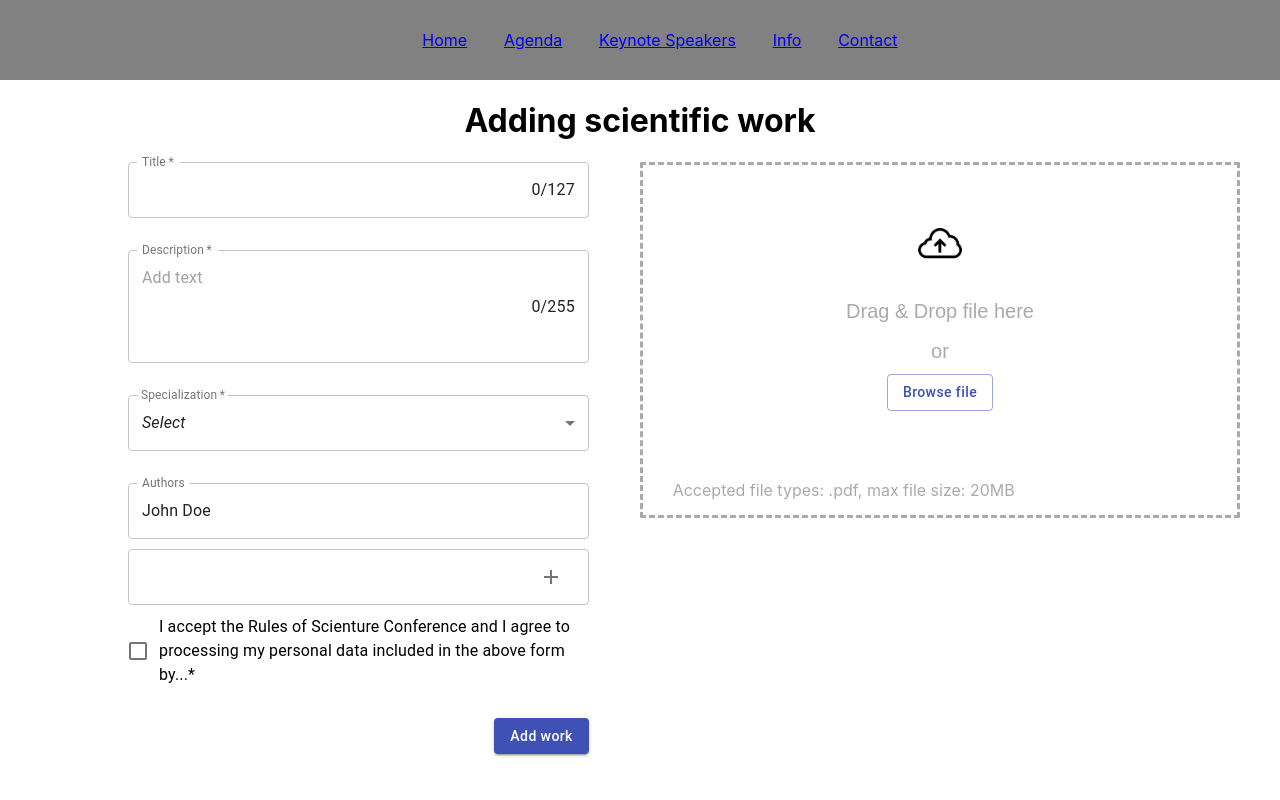
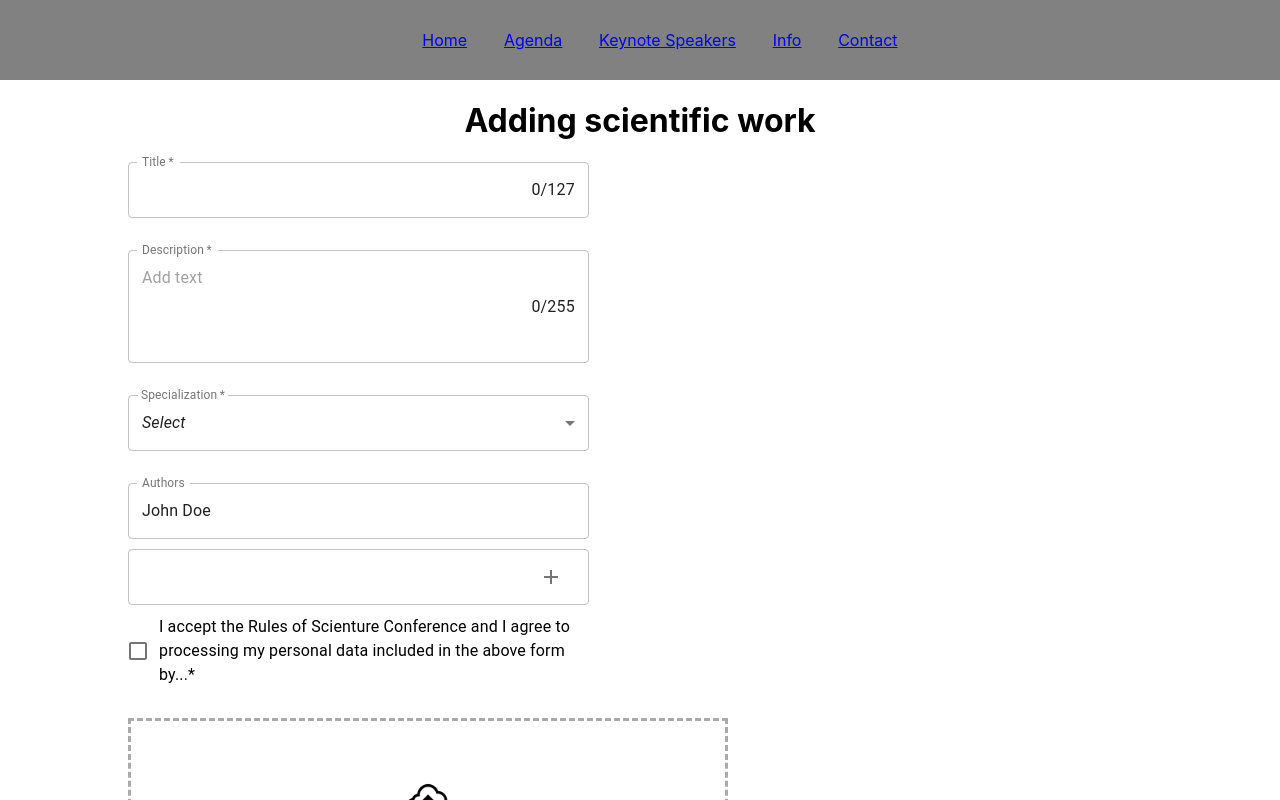
Before and after one commit to WyimaginowaneKoniki/Kongres, a React (Create React App) app in the folder web-client/: page /adding-work in a window 1280 px wide. Shown: the top 800 px of the page. Built offline with nearby package versions, Linux system fonts and the light colour scheme.

Commit message:
Change Callbacks -> Refs

```diff
--- a/web-client/src/components/DropZone.jsx
+++ b/web-client/src/components/DropZone.jsx
@@ -188,7 +188,7 @@ function DropZone(props) {
                 <div className={style.top}>
                     <div className={style.dropMessage}>
 
-                        <input ref={fileInputRef} className={style.dialog}
+                        <input name="fileInput" ref={fileInputRef} className={style.dialog}
                         type="file" onChange={FileSelected}/>
 
                         <div className={style.uploadIcon}></div>
--- a/web-client/src/pages/adding-work.js
+++ b/web-client/src/pages/adding-work.js
@@ -73,6 +73,8 @@ function AddingWork() {
 
   const style = styles();
 
+  const formRef = React.useRef(null);
+
   function Alert(props) {
     return <MuiAlert elevation={6} {...props} />;
   }
@@ -141,7 +143,7 @@ function AddingWork() {
       acceptance: yup.boolean().oneOf([true], "Required field").required("Required field"),
   });
 
-  const { register, handleSubmit, errors, getValues, setValue } = useForm({
+  const { register, errors, handleSubmit, getValues, setValue } = useForm({
     mode: "onBlur",
     resolver: yupResolver(schema),
   });
@@ -257,22 +259,29 @@ function AddingWork() {
     );
   });
 
+  const onSubmit = () => {
+    // if everything is OK, form can be send
+    if (file !== null && specialization !== "") {
+      const formData = new FormData(formRef.current);
+      // only for test
+      console.log(formData);
+      alert(JSON.stringify(data));
+
+    //   for (var pair of formData.entries()) {
+    //     console.log(pair[0]+ ', ' + pair[1]);
+    // }
+    }
+  };
+
   return (
     <div className={style.main}>
       <h1>Adding scientific work</h1>
       <div className={style.left}>
         <div className={style.container}>
           <form
+            ref={formRef}
             noValidate
-            onSubmit={handleSubmit((data) => {
-              data.specialization = specialization;
-
-              // if everything is OK, form can be send
-              if (file !== null && specialization !== "") {
-                console.log(file);
-                alert(JSON.stringify(data));
-              }
-            })}
+            onSubmit={handleSubmit(onSubmit)}
           >
             {/* Title */}
             <TextField
@@ -416,7 +425,7 @@ function AddingWork() {
             <FormHelperText error className={style.formHelperText}>
               {errors.acceptance ? errors.acceptance.message : " "}
             </FormHelperText>
-
+            <DropZone SetFile={passFile} />
             <Button
               className={style.addButton}
               color="primary"
@@ -430,7 +439,7 @@ function AddingWork() {
         </div>
       </div>
       <div className={style.right}>
-        <DropZone SetFile={passFile} />
+        {/* <DropZone SetFile={passFile} /> */}
       </div>
       <Snackbar
         open={openAlertError}
```
